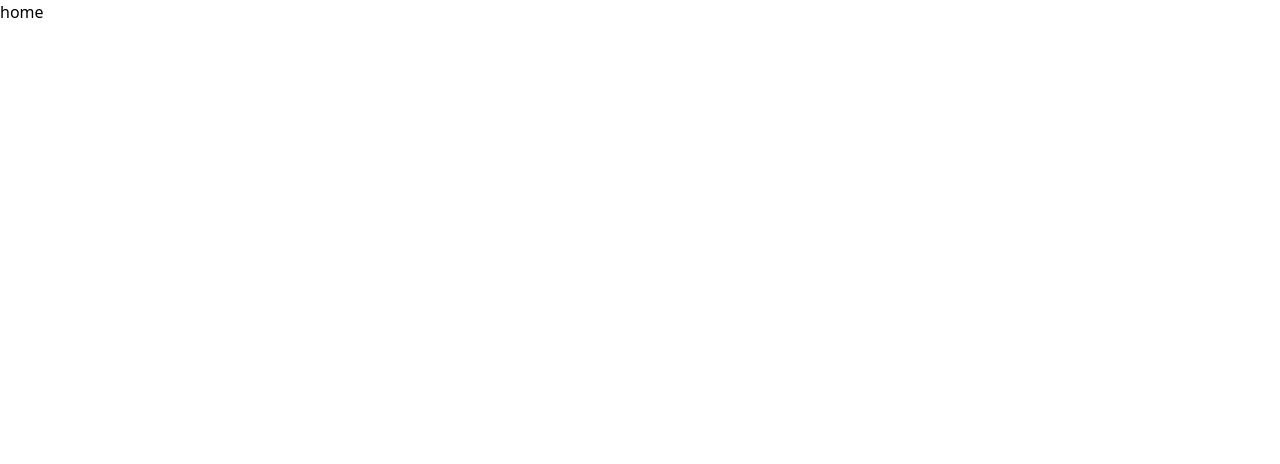
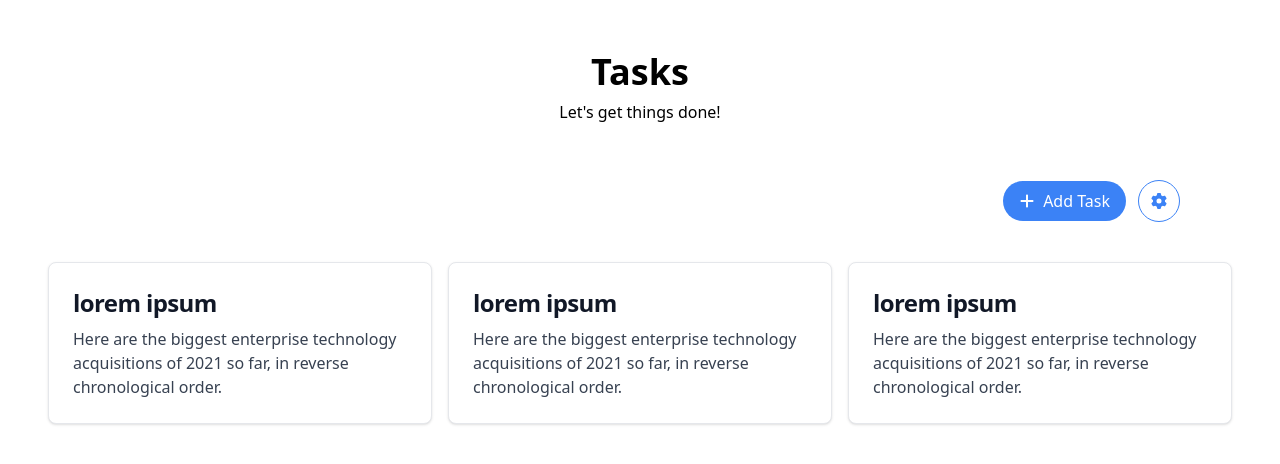
Before and after one commit to mfathur/kitameraki_recruitment_mfathur, a React (Vite) app in the folder frontend/: page / in a window 1280 px wide. Shown: the top 464 px of the page. Built offline with nearby package versions, Linux system fonts and the light colour scheme.

Commit message:
[fe] create home page ui

```diff
--- a/frontend/package.json
+++ b/frontend/package.json
@@ -12,6 +12,7 @@
   "dependencies": {
     "react": "^18.2.0",
     "react-dom": "^18.2.0",
+    "react-icons": "^5.0.1",
     "react-router-dom": "^6.22.3"
   },
   "devDependencies": {
--- /dev/null
+++ b/frontend/src/components/ItemTask.tsx
@@ -0,0 +1,22 @@
+type Props = {
+  task: Task;
+};
+
+const ItemTask = ({ task }: Props) => {
+  return (
+    <a
+      href="#"
+      className="block max-w-sm p-6 bg-white border border-gray-200 rounded-lg shadow hover:bg-gray-100"
+    >
+      <h5 className="mb-2 text-2xl font-bold tracking-tight text-gray-900 ">
+        {task.title}
+      </h5>
+      <p className="font-normal text-gray-700 ">
+        Here are the biggest enterprise technology acquisitions of 2021 so far,
+        in reverse chronological order.
+      </p>
+    </a>
+  );
+};
+
+export default ItemTask;
--- a/frontend/src/pages/home.tsx
+++ b/frontend/src/pages/home.tsx
@@ -1,5 +1,51 @@
+import { FaGear, FaPlus } from "react-icons/fa6";
+import ItemTask from "../components/ItemTask";
+
+// dummy data
+const tasks: Task[] = [
+  {
+    id: "1",
+    title: "lorem ipsum",
+    description:
+      "Lorem ipsum dolor sit amet consectetur. Lorem massa etiam eget eget in sagittis sagittis nulla.",
+  },
+  {
+    id: "2",
+    title: "lorem ipsum",
+    description:
+      "Lorem ipsum dolor sit amet consectetur. Lorem massa etiam eget eget in sagittis sagittis nulla.",
+  },
+  {
+    id: "3",
+    title: "lorem ipsum",
+    description:
+      "Lorem ipsum dolor sit amet consectetur. Lorem massa etiam eget eget in sagittis sagittis nulla.",
+  },
+];
+
 const HomePage = () => {
-  return <div>home</div>;
+  return (
+    <main className="p-5 flex flex-col">
+      <div className="text-center mt-8">
+        <h1 className="font-bold text-4xl">Tasks</h1>
+        <p className="mt-2">Let's get things done!</p>
+      </div>
+      <div className="mt-14 self-end flex items-center gap-3 mx-20">
+        <button className="bg-blue-500 py-2 px-4 rounded-full text-white font-medium flex items-center gap-2 hover:bg-blue-400 transition-all">
+          <FaPlus />
+          Add Task
+        </button>
+        <button className="text-blue-500 p-3 rounded-full border border-blue-500 font-medium hover:bg-blue-300 transition-all">
+          <FaGear />
+        </button>
+      </div>
+      <div className="flex gap-4 flex-wrap mt-10 justify-center ">
+        {tasks.map((task, idx) => (
+          <ItemTask key={`${idx}-${task.id}`} task={task} />
+        ))}
+      </div>
+    </main>
+  );
 };
 
 export default HomePage;
--- a/frontend/src/vite-env.d.ts
+++ b/frontend/src/vite-env.d.ts
@@ -5,3 +5,9 @@ type RouterType = {
   path: string;
   element: JSX.Element;
 };
+
+type Task = {
+  id: string;
+  title: string;
+  description: string;
+};
```
Also changed, not shown: 1 other file (tests, documents, lock files or other folders).
